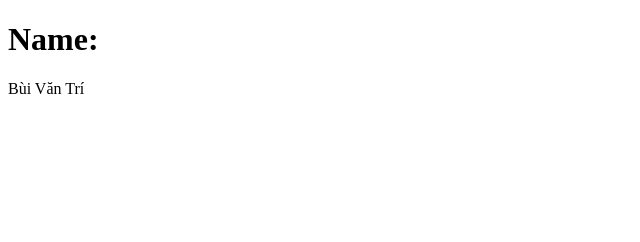
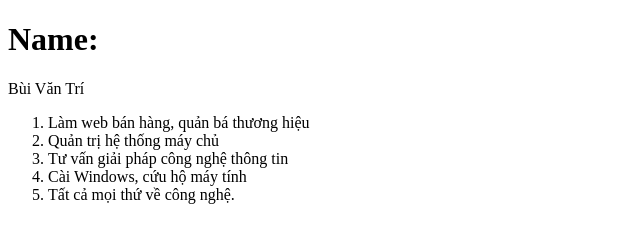
Before and after one commit to tribuivantr/mycv, a plain HTML site: page index.html in a window 1280 px wide. Shown: the whole page, without its empty margins (0-640 px from the left). Drawn offline with Linux system fonts and the light colour scheme.

Commit message:
Update index

```diff
--- a/index.html
+++ b/index.html
@@ -9,5 +9,13 @@
 <body>
     <h1>Name:</h1>
     <p>Bùi Văn Trí</p>
+
+    <ol>
+        <li>Làm web bán hàng, quản bá thương hiệu</li>
+        <li>Quản trị hệ thống máy chủ</li>
+        <li>Tư vấn giải pháp công nghệ thông tin</li>
+        <li>Cài Windows, cứu hộ máy tính</li>
+        <li>Tất cả mọi thứ về công nghệ.</li>
+    </ol>
 </body>
 </html>
```
